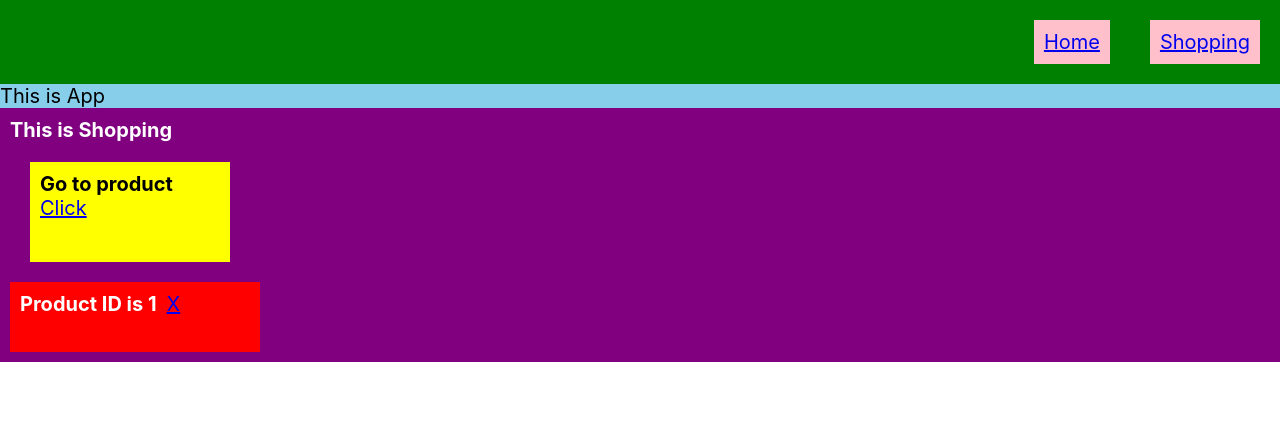
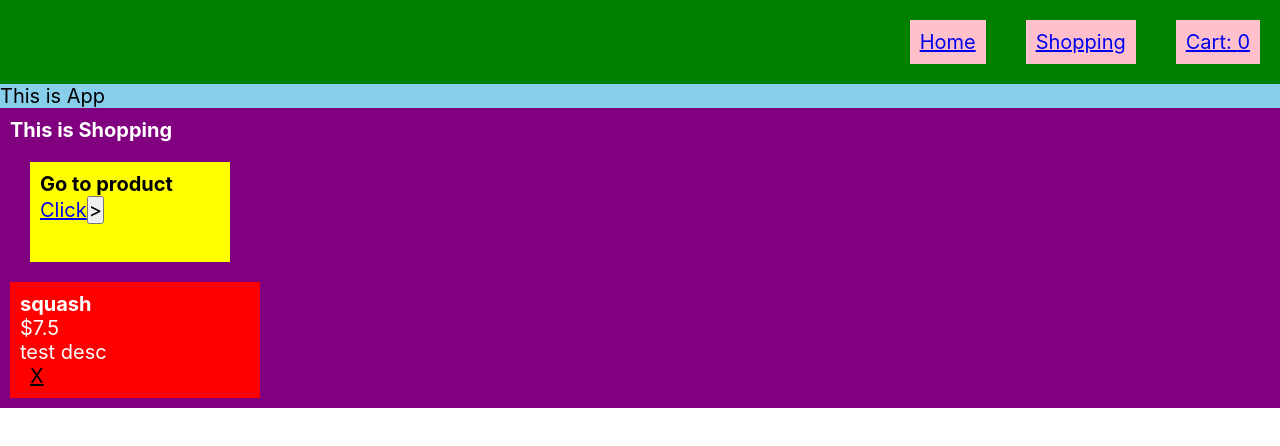
Before and after one commit to CutlerSheridan/shopping-cart, a React (Create React App) app: page /shopping/1 in a window 1280 px wide. Shown: the top 446 px of the page. Built offline with nearby package versions, Linux system fonts and the light colour scheme.

Commit message:
0.2.1 Write decremented; Wire up context provider

```diff
--- a/package.json
+++ b/package.json
@@ -1,6 +1,6 @@
 {
   "name": "shopping-cart",
-  "version": "0.2.0",
+  "version": "0.2.1",
   "private": true,
   "dependencies": {
     "@testing-library/jest-dom": "^5.16.5",
--- a/src/App.js
+++ b/src/App.js
@@ -1,14 +1,17 @@
 import './App.css';
 import { Outlet } from 'react-router-dom';
+import { CartProvider } from './CartContext';
 import Navbar from './components/Navbar/Navbar';
 
 const App = () => {
   return (
-    <div className="app">
-      <Navbar />
-      <div>This is App</div>
-      <Outlet />
-    </div>
+    <CartProvider>
+      <div className="app">
+        <Navbar />
+        <div>This is App</div>
+        <Outlet />
+      </div>
+    </CartProvider>
   );
 };
 
--- a/src/CartContext.js
+++ b/src/CartContext.js
@@ -1,9 +1,18 @@
 import { createContext, useContext, useReducer } from 'react';
 
 const CartContext = createContext(null);
+const CartDispatchContext = createContext(null);
 
-const CartProvider = ({ children }) => {
-  // logic
+export const CartProvider = ({ children }) => {
+  const [cart, dispatch] = useReducer(cartReducer, initialCart);
+
+  return (
+    <CartContext.Provider value={cart}>
+      <CartDispatchContext.Provider value={dispatch}>
+        {children}
+      </CartDispatchContext.Provider>
+    </CartContext.Provider>
+  );
 };
 
 export const cartReducer = (cart, action) => {
@@ -25,9 +34,27 @@ export const cartReducer = (cart, action) => {
       }
       return newCart;
     }
+    case 'decremented': {
+      const newCart = [...cart]
+        .map((x) => {
+          if (x.id === action.id) {
+            return { ...x, quantity: --x.quantity };
+          }
+          return x;
+        })
+        .filter((x) => x.quantity > 0);
+      return newCart;
+    }
     default:
       throw Error('unknown action: ' + action.type);
   }
+};
+
+export const useCart = () => {
+  return useContext(CartContext);
+};
+export const useCartDispatch = () => {
+  return useContext(CartDispatchContext);
 };
 
 export const Item = (
@@ -45,3 +72,4 @@ export const catalogue = [
   Item(itemCount++, 'squash', 7.5),
   Item(itemCount++, 'zucchini', 0.99),
 ];
+const initialCart = [];
--- a/src/components/Navbar/Navbar.js
+++ b/src/components/Navbar/Navbar.js
@@ -1,5 +1,6 @@
 import { Link } from 'react-router-dom';
 import './Navbar.css';
+import { useCart } from '../../CartContext';
 
 const Navbar = (props) => {
   return (
@@ -11,6 +12,9 @@ const Navbar = (props) => {
         <Link className="nav-link" to="shopping">
           Shopping
         </Link>
+        <Link className="nav-link" to="cart">
+          Cart: {useCart().reduce((prev, x) => ++prev, 0)}
+        </Link>
       </nav>
     </header>
   );
--- a/src/components/Shopping/ProductCard.js
+++ b/src/components/Shopping/ProductCard.js
@@ -1,12 +1,24 @@
 import { Link } from 'react-router-dom';
 import './ProductCard.css';
+import { useCartDispatch } from '../../CartContext';
 
 const ProductCard = () => {
-  const testId = '29j3k';
+  const testId = '0';
+  const dispatch = useCartDispatch();
   return (
     <div className="productCard">
       <h3>Go to product</h3>
       <Link to={testId}>Click</Link>
+      <button
+        onClick={() => {
+          dispatch({
+            type: 'incremented',
+            id: testId,
+          });
+        }}
+      >
+        {`>`}
+      </button>
     </div>
   );
 };
--- a/src/components/Shopping/ProductPage.css
+++ b/src/components/Shopping/ProductPage.css
@@ -1,10 +1,9 @@
 .productPage-container {
-  display: flex;
   padding: 1rem;
   width: 25rem;
-  height: 7rem;
   background: red;
 }
 .productPage-dismiss {
   margin: 0 1rem;
+  color: black;
 }
--- a/src/components/Shopping/ProductPage.js
+++ b/src/components/Shopping/ProductPage.js
@@ -1,13 +1,17 @@
 import './ProductPage.css';
 import { useParams } from 'react-router-dom';
 import { Link } from 'react-router-dom';
+import { catalogue } from '../../CartContext';
 
 const ProductPage = () => {
   const { productId } = useParams();
+  const product = catalogue.find((x) => x.id === +productId);
 
   return (
     <div className="productPage-container">
-      <h1>Product ID is {productId}</h1>
+      <h1>{product.name}</h1>
+      <div>${product.price}</div>
+      <div>{product.description}</div>
       <Link className="productPage-dismiss" to="..">
         X
       </Link>
```
Also changed, not shown: 2 other files (tests, documents, lock files or other folders).
